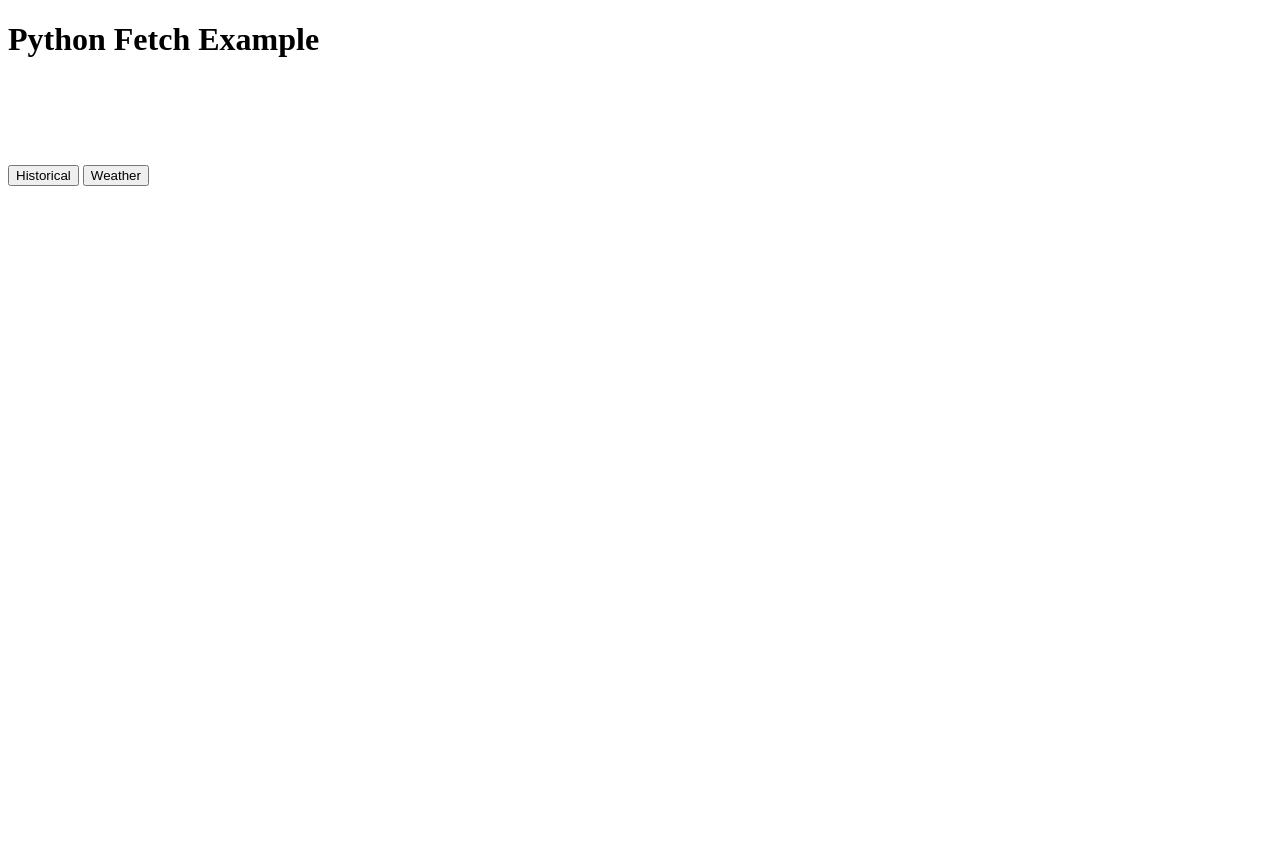
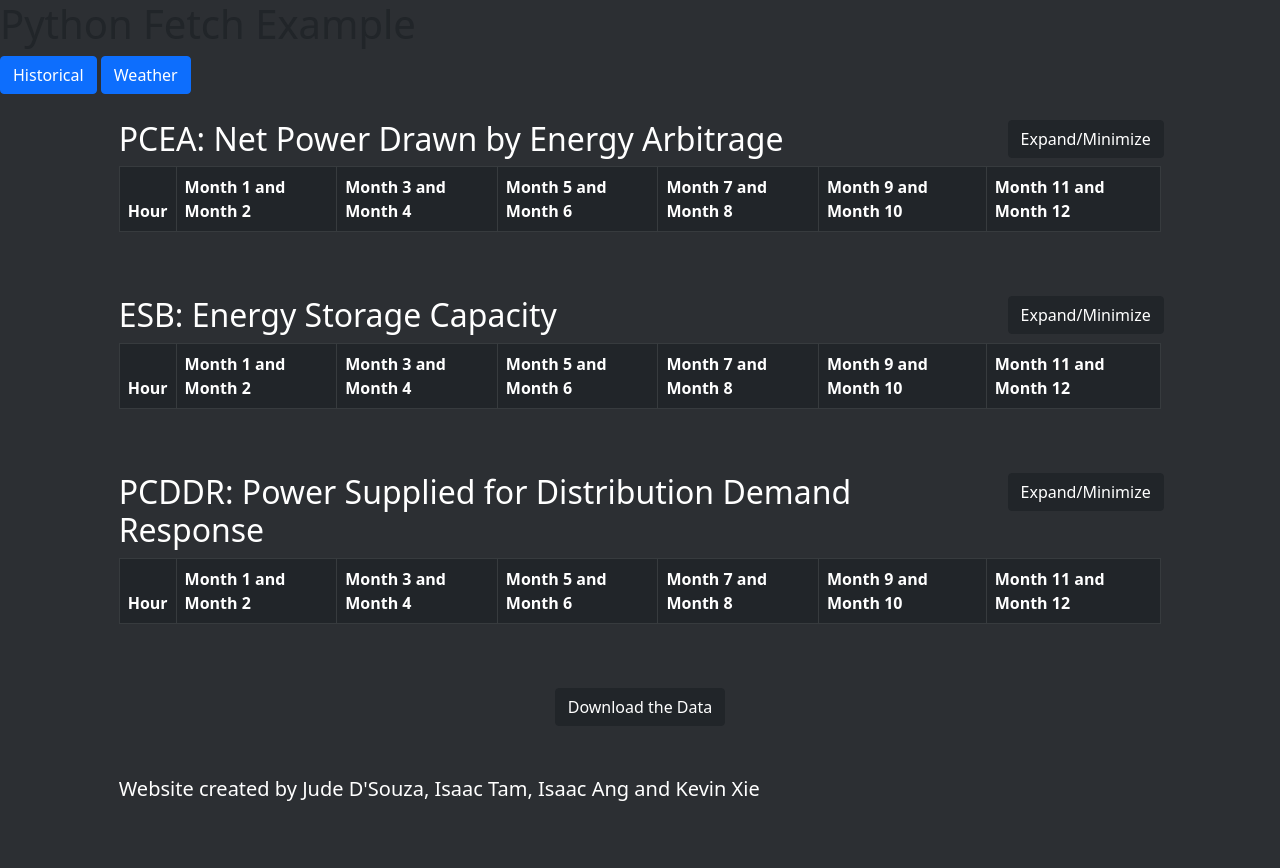
Before and after one commit to kevinxieee/Capstone, a Flask app: page / in a window 1280 px wide. Before the commit the page ends 186 px from the top, so only its background shows below. Run offline with Flask 2, Linux system fonts and the light colour scheme; lists and menus that the app fills with data are empty; some libraries are stand-ins or nearby versions.

Commit message:
integrated graph to get data from backend

```diff
--- a/static/charting.js
+++ b/static/charting.js
@@ -17,6 +17,7 @@ async function getData() {
     const optData = JSON.parse(data);
 
     makeChart(optData);
+    makeTable(optData);
 
 }
 
@@ -34,17 +35,103 @@ function makeChart(displayData){
     console.log('Making Chart! Here\'s the data!');
     console.log(displayData);
 
-    // new Chart(document.getElementById("myChart").getContext('2d'), {
-    //     type: 'line',
-    //     data: {
-    //         labels:  Object.values(weatherData.Hour),
-    //         datasets: [
-    //             {
-    //                 label: "Temperature in Degrees Celsius",
-    //                 data: Object.values(weatherData.Temperature)
-    //             }
-    //         ]
-    //     }
-    // }
-    // )
+    const ctx = document.getElementById('chart').getContext('2d');
+    Chart.defaults.global.defaultFontColor = 'white'
+    myChart = new Chart(ctx, {
+        type: 'bar',
+        data: {
+            labels: displayData.columns,
+            datasets: [
+                {
+                    label: 'Base Monthly Bill',
+                    data: displayData.base_m_bill,
+                    fill: true,
+                    backgroundColor: 'rgba(255, 99, 132, 0.2)',
+                    borderColor: 'rgba(255, 99, 132, 1)',
+                    borderWidth: 3
+                },
+                {
+                    label: 'Monthly Bill with Energy Arbitrage Only',
+                    data: displayData.EA_m_bill,
+                    fill: true,
+                    backgroundColor: 'rgba(54, 162, 235, 0.2)',
+                    borderColor: 'rgba(54, 162, 235, 1)',
+                    borderWidth: 3
+                },
+                {
+                    label: 'Monthly Bill with Revenue',
+                    data: displayData.ddr_m_bill,
+                    fill: true,
+                    backgroundColor: 'rgba(255, 206, 86, 0.2)',
+                    borderColor: 'rgba(255, 206, 86, 1)',
+                    borderWidth: 3
+                },
+            ]
+        },
+        options: {
+            title: {
+                display: true,
+                text: 'Monthly Bill',
+                fontSize: 20
+            },
+            scales: {
+                xAxes: [{
+                    scaleLabel: {
+                        display: true,
+                    },
+                    gridLines: {
+                        color: 'white',
+                        zeroLineColor: 'white'
+                    }
+                }],
+                yAxes: [{
+                    scaleLabel: {
+                        display: true,
+                        labelString: 'Dollars ($)'
+                    },
+                    gridLines: {
+                        color: 'white',
+                        zeroLineColor: 'white'
+                    }
+                }]
+            },
+            legend: {
+                position: 'bottom',
+                padding: 10
+            }
+        },
+    });
+
 }
+
+function makeTable(tableData) {
+
+    var table_pcea = "";
+    var table_esb = "";
+    var table_pcddr = "";
+    for (var i = 0; i < 24; i++) {
+        table_pcea += "<tr>";
+        table_esb += "<tr>";
+        table_pcddr += "<tr>";
+        table_pcea += "<td>" + i + "</td>"
+        table_esb += "<td>" + i + "</td>"
+        table_pcddr += "<td>" + i + "</td>"
+        for (var j = 0; j < tableData.pcea.length; j++) {
+            console.log(i, j)
+            table_pcea += "<td>" + tableData.pcea[j][i].toFixed(3) + "</td>";
+        }
+        for (var k = 0; k < tableData.esb.length; k++) {
+            table_esb += "<td>" + tableData.esb[k][i].toFixed(3) + "</td>";
+        }
+        for (var x = 0; x < tableData.ddr.length; x++) {
+            table_pcddr += "<td>" + tableData.ddr[x][i].toFixed(3) + "</td>";
+        }
+        table_pcea += "</tr>";
+        table_esb += "</tr>";
+        table_pcddr += "</tr>";
+    }
+
+    document.getElementById("table_pcea").innerHTML += table_pcea
+    document.getElementById("table_esb").innerHTML += table_esb
+    document.getElementById("table_pcddr").innerHTML += table_pcddr
+}
--- /dev/null
+++ b/static/style.css
@@ -0,0 +1,41 @@
+.title {
+    /*color: white;*/
+    text-align: center;
+    vertical-align: middle;
+    line-height: 90px;
+    background-color: #2C2F33;
+}
+.mode {
+    padding-bottom: 30px;
+}
+.forecast {
+    padding-bottom: 30px;
+}
+.graph {
+    background-color: #2C2F33;
+}
+.optionsandgraphs {
+    background-color: #2C2F33;
+}
+.options {
+    margin-top: 40px;
+}
+.mode {
+    background-color: #2C2F33;
+}
+.forecast {
+    background-color: #2C2F33;
+}
+.footer {
+    position: fixed;
+    bottom: 0;
+  }
+.footnote {
+    color: white;
+}
+html {
+    background-color: #2C2F33;
+}
+body {
+    background-color: #2C2F33;
+}
--- a/templates/index.html
+++ b/templates/index.html
@@ -2,8 +2,15 @@
 <html>
 
 <head>
-    <title>Small Chungus</title>
-    <meta charset=utf-8>
+    <meta charset="UTF-8">
+    <meta http-equiv="X-UA-Compatible" content="IE=edge">
+    <meta name="viewport" content="width=device-width, initial-scale=1.0">
+    <title>BV02 Transactive Energy</title>
+    <link href="https://cdn.jsdelivr.net/npm/bootstrap@5.0.0-beta2/dist/css/bootstrap.min.css"
+        rel="stylesheet"
+        integrity="sha384-BmbxuPwQa2lc/FVzBcNJ7UAyJxM6wuqIj61tLrc4wSX0szH/Ev+nYRRuWlolflfl"
+        crossorigin="anonymous">
+    <link rel="stylesheet" type="text/css" href="{{ url_for('static',filename='style.css') }}">
     <script src="https://cdn.jsdelivr.net/npm/chart.js@2.9.4/dist/Chart.min.js"></script>
 
 </head>
@@ -15,9 +22,113 @@
     <button class="btn btn-primary" onclick="getData();">Historical</button>
     <button class="btn btn-primary" onclick="getWeather();">Weather</button>
     <script src="{{ url_for('static', filename='charting.js') }}"></script>
-    <canvas id="myChart" width="400" height="100"> </canvas>
 
+    <div class="col-9 graph justify-content-center">
+        <canvas id="chart" width="40" height="20"></canvas>
+        <div
+            class="container-fluid buttonsforcharts text-center toggle_hideall justify-content-center">
+        </div>
+    </div>
 
+    <div class="container-fluid pcea_table col-10 pb-5 justify-content-center">
+        <div class="row">
+            <div class="col-10 text-left pcea_title">
+                <h2 class="text-white">PCEA: Net Power Drawn by Energy Arbitrage
+                </h2>
+            </div>
+            <div class="col-2 collapsable_button">
+                <button class="btn btn-dark" type="button" data-bs-toggle="collapse"
+                    data-bs-target="#pcea_table_collapse" aria-expanded="false"
+                    aria-controls="pcea_table_collapse">Expand/Minimize</button>
+            </div>
+        </div>
+        <div class="collapse show" id="pcea_table_collapse">
+            <table class="table table-hover table-bordered table-responsive table-dark">
+                <thead>
+                    <tr>
+                        <th>Hour</th>
+                        <th>Month 1 and Month 2</th>
+                        <th>Month 3 and Month 4</th>
+                        <th>Month 5 and Month 6</th>
+                        <th>Month 7 and Month 8</th>
+                        <th>Month 9 and Month 10</th>
+                        <th>Month 11 and Month 12</th>
+                    </tr>
+                </thead>
+                <tbody id="table_pcea"></tbody>
+            </table>
+        </div>
+    </div>
+    <div class="container-fluid pcea_table col-10 pb-5 justify-content-center">
+        <div class="row">
+            <div class="col-10 text-left esb_title">
+                <h2 class="text-white">ESB: Energy Storage Capacity
+                </h2>
+            </div>
+            <div class="col-2 collapsable_button">
+                <button class="btn btn-dark" type="button" data-bs-toggle="collapse"
+                    data-bs-target="#esb_table_collapse" aria-expanded="false"
+                    aria-controls="esb_table_collapse">Expand/Minimize</button>
+            </div>
+        </div>
+        <div class="collapse show" id="esb_table_collapse">
+            <table class="table table-hover table-bordered table-responsive table-dark">
+                <thead>
+                    <tr>
+                        <th>Hour</th>
+                        <th>Month 1 and Month 2</th>
+                        <th>Month 3 and Month 4</th>
+                        <th>Month 5 and Month 6</th>
+                        <th>Month 7 and Month 8</th>
+                        <th>Month 9 and Month 10</th>
+                        <th>Month 11 and Month 12</th>
+                    </tr>
+                </thead>
+                <tbody id="table_esb"></tbody>
+            </table>
+        </div>
+    </div>
+    <div class="container-fluid pcea_table col-10 pb-5 justify-content-center">
+        <div class="row">
+            <div class="col-10 text-left pcddr_title">
+                <h2 class="text-white">
+                    PCDDR: Power Supplied for Distribution Demand Response
+                </h2>
+            </div>
+            <div class="col-2 collapsable_button">
+                <button class="btn btn-dark" type="button" data-bs-toggle="collapse"
+                    data-bs-target="#pcddr_table_collapse" aria-expanded="false"
+                    aria-controls="pcddr_table_collapse">Expand/Minimize</button>
+            </div>
+        </div>
+        <div class="collapse show" id="pcddr_table_collapse">
+            <table class="table table-hover table-bordered table-responsive table-dark">
+                <thead>
+                    <tr>
+                        <th>Hour</th>
+                        <th>Month 1 and Month 2</th>
+                        <th>Month 3 and Month 4</th>
+                        <th>Month 5 and Month 6</th>
+                        <th>Month 7 and Month 8</th>
+                        <th>Month 9 and Month 10</th>
+                        <th>Month 11 and Month 12</th>
+                    </tr>
+                </thead>
+        </div>
+        <tbody id="table_pcddr"></tbody>
+        </table>
+    </div>
+    <div class="col-12 container-fluid text-center py-5 justify-content-center">
+        <button class="btn btn-dark" onclick="download_csv_file()">Download the Data</button>
+    </div>
+    <footer>
+        <p class="lead footnote">
+            Website created by Jude D'Souza, Isaac Tam, Isaac Ang and Kevin Xie
+        </p>
+    </footer>
+    <script src="https://cdn.jsdelivr.net/npm/bootstrap@5.0.0-beta2/dist/js/bootstrap.bundle.min.js"
+        integrity="sha384-b5kHyXgcpbZJO/tY9Ul7kGkf1S0CWuKcCD38l8YkeH8z8QjE0GmW1gYU5S9FOnJ0"
+        crossorigin="anonymous"></script>
 </body>
 
 </html>
```
